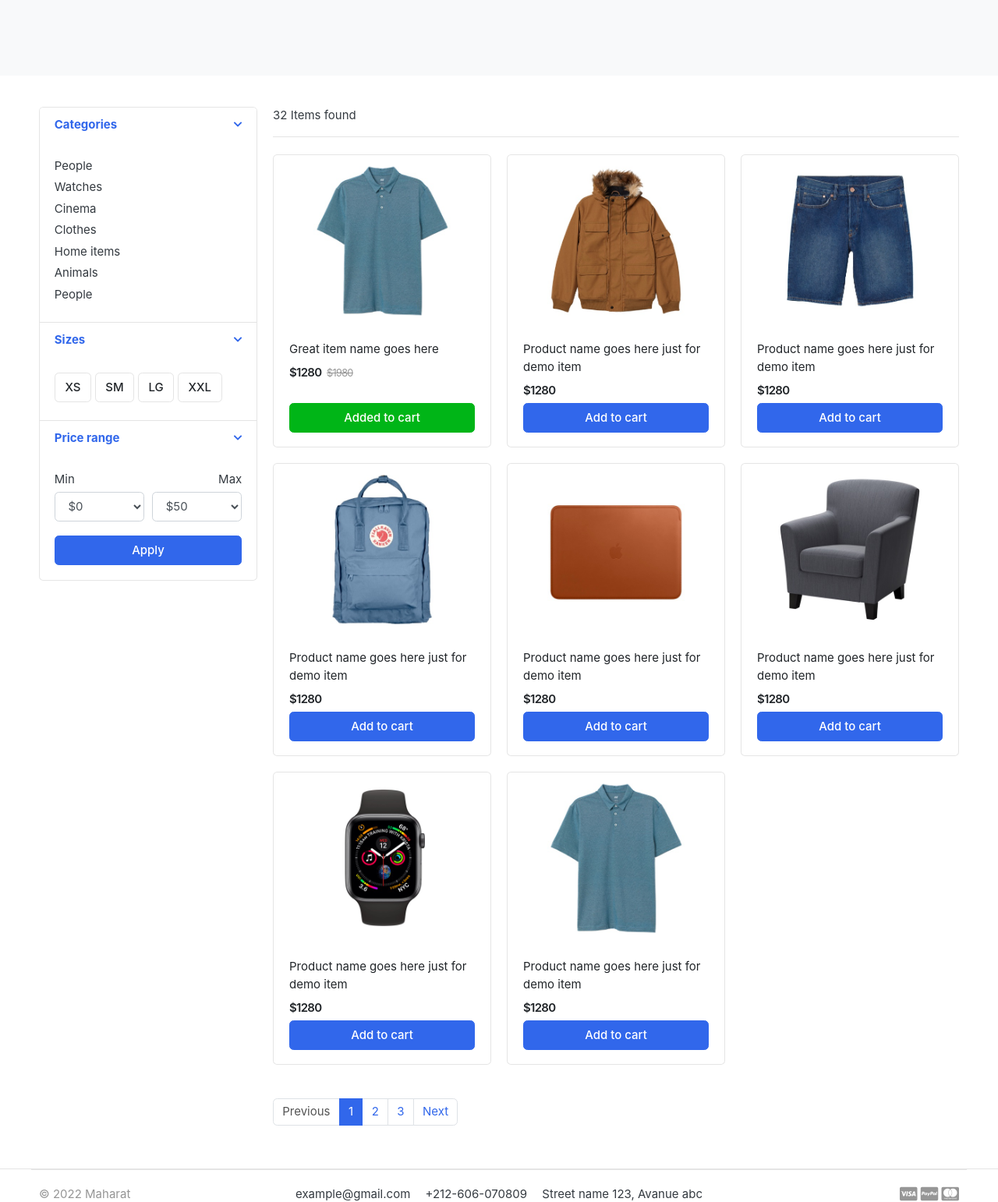
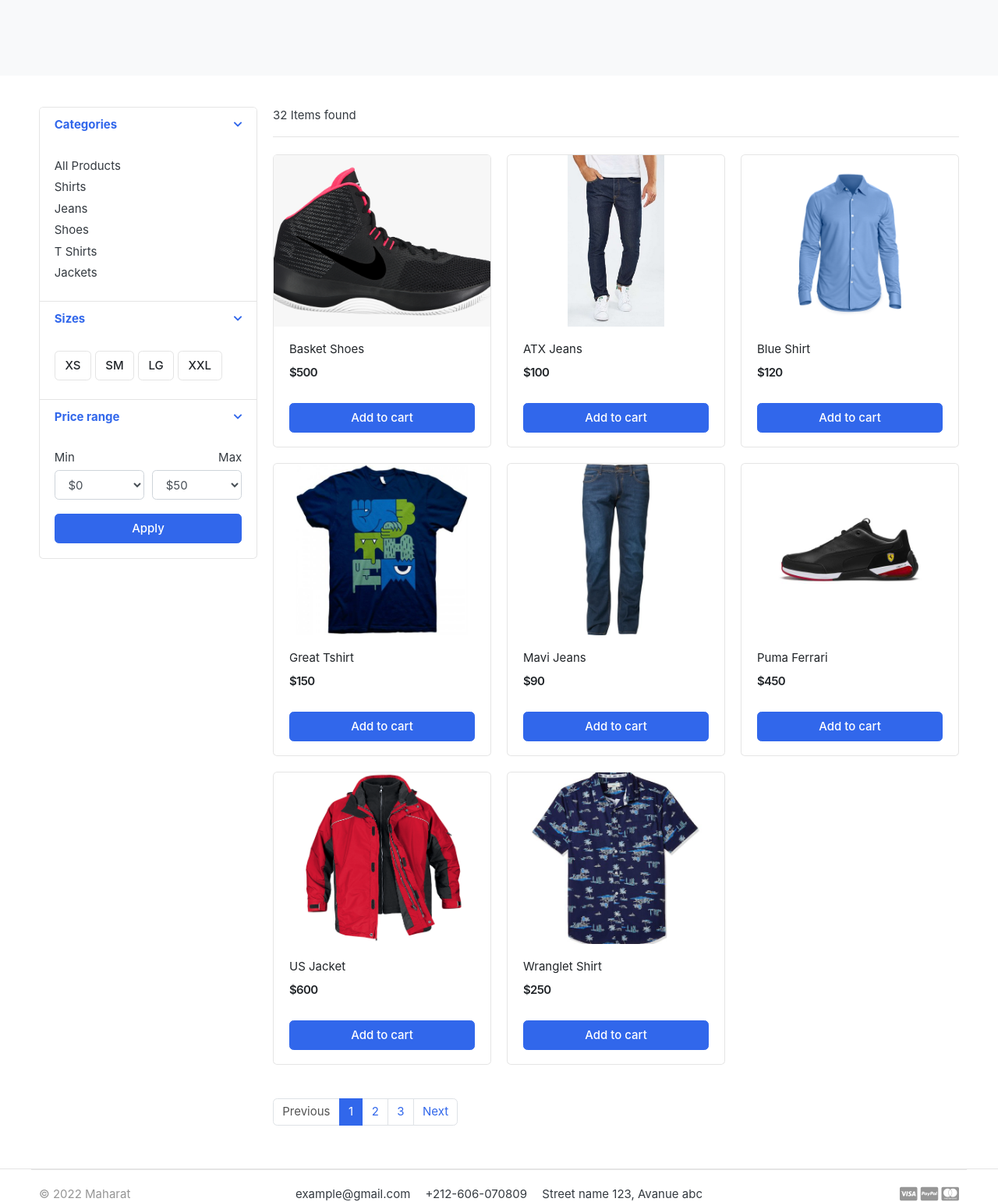
Before and after one commit to hamzastahi/ecommerce-django, a Django app: page /store/ in a window 1280 px wide. Shown: the part 118-1660 px from the top of the page at 78% size. Run offline with Django 3.2, Linux system fonts and the light colour scheme; data comes from the database, SQL or seed files in the repository; both versions use the stored data as it was after the commit; some libraries are stand-ins or nearby versions; some web fonts are replaced.

Commit message:
store app

```diff
--- /dev/null
+++ b/category/context_processors.py
@@ -0,0 +1,7 @@
+from category.models import Category
+def categories_menu(request):
+  categories = Category.objects.all()
+  context = {
+    'categories': categories
+  }
+  return context
--- a/ecom/settings.py
+++ b/ecom/settings.py
@@ -64,6 +64,7 @@ TEMPLATES = [
                 'django.template.context_processors.request',
                 'django.contrib.auth.context_processors.auth',
                 'django.contrib.messages.context_processors.messages',
+                'category.context_processors.categories_menu'
             ],
         },
     },
--- a/ecom/views.py
+++ b/ecom/views.py
@@ -5,7 +5,7 @@ from store.models import Product
 from . import urls
 
 def home(request):
-    products = Product.objects.all()
+    products = Product.objects.filter(is_available=True)
     context = {
         'products': products
     }
--- a/store/urls.py
+++ b/store/urls.py
@@ -3,5 +3,6 @@ from . import views
 
 urlpatterns = [
     path('', views.store, name='store'),
-    path('shirts/', views.store, name='shirts')
+    path('<catslug>', views.store, name='store_by_category'),
+    path('<catslug>/<product_slug>', views.product_details, name='product_details')
 ]
--- a/store/views.py
+++ b/store/views.py
@@ -2,5 +2,19 @@ from django.shortcuts import render
 from .models import Product
 
 # Create your views here.
-def store(request):
-    return render(request, 'store/store.html')
+def store(request, catslug=None):
+    if catslug != None:
+        products = Product.objects.filter(category__slug=catslug)
+    else:
+        products = Product.objects.all()
+    context = {
+        'products': products
+    }
+    return render(request, 'store/store.html', context)
+
+def product_details(request, catslug=None, product_slug=None):
+    product = Product.objects.get(category__slug=catslug, slug=product_slug)
+    context= {
+        'single_product': product
+    }
+    return render(request, 'store/product-details.html', context)
--- a/templates/home.html
+++ b/templates/home.html
@@ -19,7 +19,7 @@
     <div class="container">
 
     <header class="section-heading">
-        <a href="./store.html" class="btn btn-outline-primary float-right">See all</a>
+        <a href="{% url 'store' %}" class="btn btn-outline-primary float-right">See all</a>
         <h3 class="section-title"></h3>
     </header><!-- sect-heading -->
 
@@ -28,9 +28,9 @@
         {% for product in products %}
         <div class="col-md-3">
             <div class="card card-product-grid">
-                <a href="./product-detail.html" class="img-wrap"> <img src="{{product.images.url}}"> </a>
+                <a href="{% url 'product_details' product.category.slug product.slug%}" class="img-wrap"> <img src="{{product.images.url}}"> </a>
                 <figcaption class="info-wrap">
-                    <a href="./product-detail.html" class="title">{{product.product_name}}</a>
+                    <a href="{% url 'product_details' product.category.slug product.slug%}" class="title">{{product.product_name}}</a>
                     <div class="price mt-1">${{product.price}}</div> <!-- price-wrap.// -->
                 </figcaption>
             </div>
--- a/templates/includes/nav.html
+++ b/templates/includes/nav.html
@@ -27,7 +27,7 @@
         <div class="container">
     <div class="row align-items-center">
         <div class="col-lg-2 col-md-3 col-6">
-            <a href="./" class="brand-wrap">
+            <a href="{% url 'home' %}" class="brand-wrap">
                 <img class="logo" src="{% static './images/logo.png' %}">
             </a> <!-- brand-wrap.// -->
         </div>
@@ -37,16 +37,15 @@
                     <i class="fa fa-bars"></i> All category
                 </button>
                 <div class="dropdown-menu">
-                    <a class="dropdown-item" href="#">Machinery / Mechanical Parts / Tools </a>
-                    <a class="dropdown-item" href="#">Consumer Electronics / Home Appliances </a>
-                    <a class="dropdown-item" href="#">Auto / Transportation</a>
-                    <a class="dropdown-item" href="#">Apparel / Textiles / Timepieces </a>
-                    <a class="dropdown-item" href="#">Home & Garden / Construction / Lights </a>
-                    <a class="dropdown-item" href="#">Beauty & Personal Care / Health </a>
+                    <a class="dropdown-item" href="{% url 'store' %}">All products </a>
+
+                    {% for category in categories %}
+                    <a class="dropdown-item" href="{% url 'store_by_category' category.slug %}">{{category.category_name}} </a>
+                    {% endfor %}
                 </div>
             </div>  <!-- category-wrap.// -->
         </div> <!-- col.// -->
-        <a href="./store.html" class="btn btn-outline-primary">Store</a>
+        <a href="{% url 'store' %}" class="btn btn-outline-primary">Store</a>
         <div class="col-lg  col-md-6 col-sm-12 col">
             <form action="#" class="search">
                 <div class="input-group w-100">
--- a/templates/store/store.html
+++ b/templates/store/store.html
@@ -30,13 +30,10 @@
                 <div class="card-body">
 
                     <ul class="list-menu">
-                    <li><a href="#">People  </a></li>
-                    <li><a href="#">Watches </a></li>
-                    <li><a href="#">Cinema  </a></li>
-                    <li><a href="#">Clothes  </a></li>
-                    <li><a href="#">Home items </a></li>
-                    <li><a href="#">Animals</a></li>
-                    <li><a href="#">People </a></li>
+                        <li><a href="{% url 'store' %}">All Products  </a></li>
+                        {% for category in categories %}
+                        <li><a href="{% url 'store_by_category' category.slug %}">{{category.category_name}}  </a></li>
+                        {% endfor %}
                     </ul>
 
                 </div> <!-- card-body.// -->
@@ -129,151 +126,28 @@
     </header><!-- sect-heading -->
 
     <div class="row">
+        {% for product in products %}
         <div class="col-md-4">
             <figure class="card card-product-grid">
                 <div class="img-wrap">
 
-                    <img src="images/items/1.jpg">
+                    <img src="{{product.images.url}}">
 
                 </div> <!-- img-wrap.// -->
                 <figcaption class="info-wrap">
                     <div class="fix-height">
-                        <a href="./product-detail.html" class="title">Great item name goes here</a>
+                        <a href="{% url 'product_details' product.category.slug product.slug %}" class="title">{{product.product_name}}</a>
                         <div class="price-wrap mt-2">
-                            <span class="price">$1280</span>
-                            <del class="price-old">$1980</del>
-                        </div> <!-- price-wrap.// -->
-                    </div>
-                    <a href="#" class="btn btn-block btn-success">Added to cart </a>
-                </figcaption>
-            </figure>
-        </div> <!-- col.// -->
-
-        <div class="col-md-4">
-            <figure class="card card-product-grid">
-                <div class="img-wrap">
-                    <img src="images/items/2.jpg">
-
-                </div> <!-- img-wrap.// -->
-                <figcaption class="info-wrap">
-                    <div class="fix-height">
-                        <a href="./product-detail.html" class="title">Product name goes here just for demo item</a>
-                        <div class="price-wrap mt-2">
-                            <span class="price">$1280</span>
+                            <span class="price">${{product.price}}</span>
+                            <!--<del class="price-old">$1980</del>-->
                         </div> <!-- price-wrap.// -->
                     </div>
                     <a href="#" class="btn btn-block btn-primary">Add to cart </a>
                 </figcaption>
             </figure>
         </div> <!-- col.// -->
+        {% endfor %}
 
-        <div class="col-md-4">
-            <figure class="card card-product-grid">
-                <div class="img-wrap">
-                    <img src="images/items/3.jpg">
-
-                </div> <!-- img-wrap.// -->
-                <figcaption class="info-wrap">
-                    <div class="fix-height">
-                        <a href="./product-detail.html" class="title">Product name goes here just for demo item</a>
-                        <div class="price-wrap mt-2">
-                            <span class="price">$1280</span>
-                        </div> <!-- price-wrap.// -->
-                    </div>
-                    <a href="#" class="btn btn-block btn-primary">Add to cart </a>
-                </figcaption>
-            </figure>
-        </div> <!-- col.// -->
-
-        <div class="col-md-4">
-            <figure class="card card-product-grid">
-                <div class="img-wrap">
-                    <img src="images/items/4.jpg">
-
-                </div> <!-- img-wrap.// -->
-                <figcaption class="info-wrap">
-                    <div class="fix-height">
-                        <a href="./product-detail.html" class="title">Product name goes here just for demo item</a>
-                        <div class="price-wrap mt-2">
-                            <span class="price">$1280</span>
-                        </div> <!-- price-wrap.// -->
-                    </div>
-                    <a href="#" class="btn btn-block btn-primary">Add to cart </a>
-                </figcaption>
-            </figure>
-        </div> <!-- col.// -->
-
-        <div class="col-md-4">
-            <figure class="card card-product-grid">
-                <div class="img-wrap">
-                    <img src="images/items/5.jpg">
-
-                </div> <!-- img-wrap.// -->
-                <figcaption class="info-wrap">
-                    <div class="fix-height">
-                        <a href="./product-detail.html" class="title">Product name goes here just for demo item</a>
-                        <div class="price-wrap mt-2">
-                            <span class="price">$1280</span>
-                        </div> <!-- price-wrap.// -->
-                    </div>
-                    <a href="#" class="btn btn-block btn-primary">Add to cart </a>
-                </figcaption>
-            </figure>
-        </div> <!-- col.// -->
-
-        <div class="col-md-4">
-            <figure class="card card-product-grid">
-                <div class="img-wrap">
-                    <img src="images/items/6.jpg">
-
-                </div> <!-- img-wrap.// -->
-                <figcaption class="info-wrap">
-                    <div class="fix-height">
-                        <a href="./product-detail.html" class="title">Product name goes here just for demo item</a>
-                        <div class="price-wrap mt-2">
-                            <span class="price">$1280</span>
-                        </div> <!-- price-wrap.// -->
-                    </div>
-                    <a href="#" class="btn btn-block btn-primary">Add to cart </a>
-                </figcaption>
-            </figure>
-        </div> <!-- col.// -->
-
-        <div class="col-md-4">
-            <figure class="card card-product-grid">
-                <div class="img-wrap">
-                    <img src="images/items/7.jpg">
-
-                </div> <!-- img-wrap.// -->
-                <figcaption class="info-wrap">
-                    <div class="fix-height">
-                        <a href="./product-detail.html" class="title">Product name goes here just for demo item</a>
-                        <div class="price-wrap mt-2">
-                            <span class="price">$1280</span>
-                        </div> <!-- price-wrap.// -->
-                    </div>
-                    <a href="#" class="btn btn-block btn-primary">Add to cart </a>
-                </figcaption>
-            </figure>
-        </div> <!-- col.// -->
-
-        <div class="col-md-4">
-            <figure class="card card-product-grid">
-                <div class="img-wrap">
-                    <img src="images/items/1.jpg">
-
-                </div> <!-- img-wrap.// -->
-                <figcaption class="info-wrap">
-                    <div class="fix-height">
-                        <a href="./product-detail.html" class="title">Product name goes here just for demo item</a>
-                        <div class="price-wrap mt-2">
-                            <span class="price">$1280</span>
-                        </div> <!-- price-wrap.// -->
-                    </div>
-                    <a href="#" class="btn btn-block btn-primary">Add to cart </a>
-                </figcaption>
-            </figure>
-        </div> <!-- col.// -->
     </div> <!-- row end.// -->
 
 
```
Also changed, not shown: templates/store/product-details.html (added, +121 -0 lines), db.sqlite3, 1 other file.
